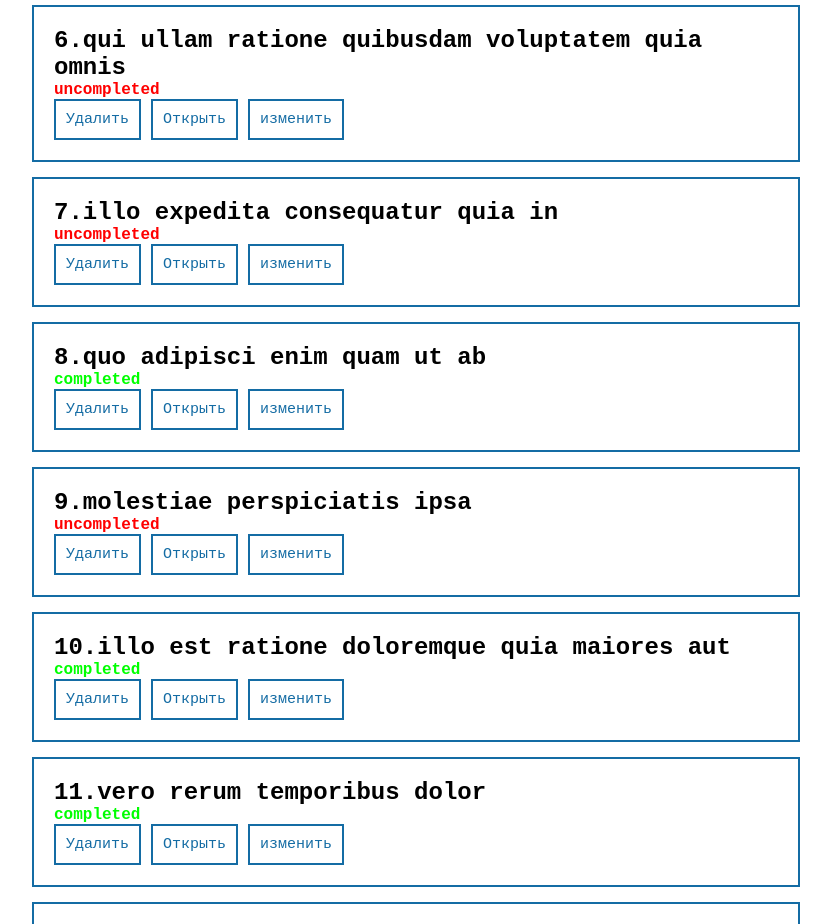
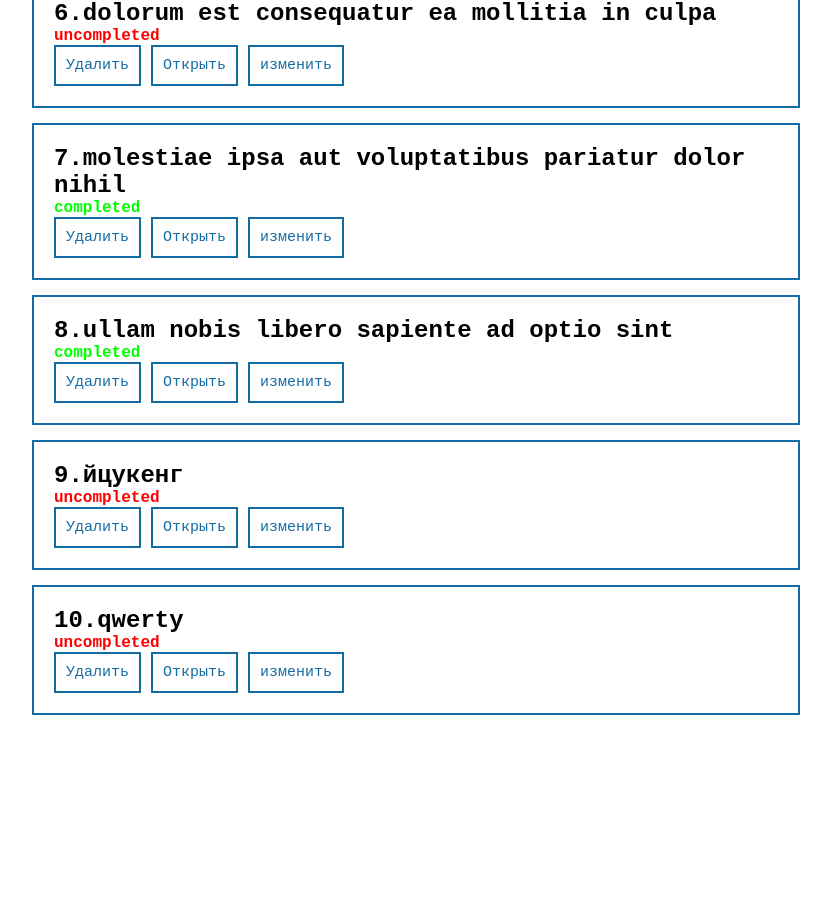
Before and after one commit to djurakulov14/todo-react, a React (Create React App) app: page / in a window 1280 px wide. Shown: the part 877-1801 px from the top of the page, without its empty margins (224-1055 px from the left). After the commit the page ends 1607 px from the top, so only its background shows below. Built offline with nearby package versions, Linux system fonts and the light colour scheme; data requests are answered from the project's data file.

Commit message:
fixed bugs

```diff
--- a/db.json
+++ b/db.json
@@ -1,77 +1,5 @@
 {
   "todos": [
-    {
-      "userId": 1,
-      "id": 1,
-      "title": "sardor",
-      "completed": false
-    },
-    {
-      "userId": 1,
-      "id": 2,
-      "title": "qwerty",
-      "completed": false
-    },
-    {
-      "userId": 1,
-      "id": 3,
-      "title": "fugiat veniam minus",
-      "completed": false
-    },
-    {
-      "userId": 1,
-      "id": 4,
-      "title": "et porro tempora",
-      "completed": true
-    },
-    {
-      "userId": 1,
-      "id": 5,
-      "title": "laboriosam mollitia et enim quasi adipisci quia provident illum",
-      "completed": false
-    },
-    {
-      "userId": 1,
-      "id": 6,
-      "title": "qui ullam ratione quibusdam voluptatem quia omnis",
-      "completed": false
-    },
-    {
-      "userId": 1,
-      "id": 7,
-      "title": "illo expedita consequatur quia in",
-      "completed": false
-    },
-    {
-      "userId": 1,
-      "id": 8,
-      "title": "quo adipisci enim quam ut ab",
-      "completed": true
-    },
-    {
-      "userId": 1,
-      "id": 9,
-      "title": "molestiae perspiciatis ipsa",
-      "completed": false
-    },
-    {
-      "userId": 1,
-      "id": 10,
-      "title": "illo est ratione doloremque quia maiores aut",
-      "completed": true
-    },
-    {
-      "userId": 1,
-      "id": 11,
-      "title": "vero rerum temporibus dolor",
-      "completed": true
-    },
-    {
-      "userId": 1,
-      "id": 12,
-      "title": "ipsa repellendus fugit nisi",
-      "completed": true
-    },
     {
       "userId": 1,
       "id": 13,
@@ -121,9 +49,15 @@
       "completed": true
     },
     {
+      "title": "йцукенг",
+      "body": "",
+      "id": "bcbe8632-332b-4e75-8360-1110325a8bb8",
+      "completed": false
+    },
+    {
       "title": "qwerty",
-      "body": "dasda",
-      "id": "fec0c2f7-9cc2-42ac-827e-4655ad3a97fb",
+      "body": "",
+      "id": "af3c52bd-63d5-4d24-8665-b8a6ebe76360",
       "completed": false
     }
   ]
--- a/src/Pages/HomePage.jsx
+++ b/src/Pages/HomePage.jsx
@@ -20,6 +20,7 @@ export const HomePage = () => {
     }, [])
 
     const removePost = (post) => {
+      request('http://localhost:7777/todos/' + post.id,"DELETE")
       setArr(arr.filter(p => p.id !== post.id))
     }
 
--- a/src/Pages/PostPage.jsx
+++ b/src/Pages/PostPage.jsx
@@ -8,12 +8,12 @@ export const PostPage = () => {
 
   const {state} = useLocation()
 
-  // const {request, error, loading} = useHttp()
+  const {request, error, loading} = useHttp()
 
-  // useEffect(() => {
-  //   request('http://localhost:7777/todos/' + state)
-  //     .then(res => setInfo(res))
-  // }, [])
+  useEffect(() => {
+    request('http://localhost:7777/todos/' + state)
+      .then(res => setInfo(res))
+  }, [])
 
   const completedStyles = {
     fontWeight: 600,
@@ -28,10 +28,10 @@ export const PostPage = () => {
   return (
     <>
     <Header id={state}/>
-    {/* <div className='postPage'>
+    <div className='postPage'>
       <h1>{info.title}</h1>
       {info.completed ? <h3 style={completedStyles}>completed</h3> : <h3 style={UNcompletedStyles}>uncompleted</h3>}
-    </div> */}
+    </div>
     </>
   )
 }
--- a/src/components/EditForm.jsx
+++ b/src/components/EditForm.jsx
@@ -6,22 +6,21 @@ import MyInput from './MyInput/MyInput'
 export const EditForm = ({setVisible, post, setPost}) => {
 
   const {request, error, loading} = useHttp()
+  const [newPost, setNewPost] = useState(post)
 
   const EditPost = (e) => {
     e.preventDefault()
-    const newPost = {
-        ...post,
-    }
+
     request('http://localhost:7777/todos/' + post.id,"PATCH", JSON.stringify(newPost))
-    setPost(post)
+    setPost(newPost)
     setVisible(false)
   }
 
   return (
     <form>
     <MyInput
-        value={post.title}
-        onChange={e => setPost({...post, title: e.target.value})}
+        value={newPost.title}
+        onChange={e => setNewPost({...post, title: e.target.value})}
         type="text"
         placeholder="Название поста"
     />
--- a/src/components/Header.jsx
+++ b/src/components/Header.jsx
@@ -14,7 +14,6 @@ export default function Header({arr ,setArr, filter, setFilter, id}) {
     const [visible, setVisible] = useState(false)
 
     const createPost = (newPost) => {
-      // dispatch({type: "ADD", payload: newPost})
       setArr([...arr, newPost])
       setVisible(false)
     }
--- a/src/components/MyPosts/MyPost.jsx
+++ b/src/components/MyPosts/MyPost.jsx
@@ -28,9 +28,9 @@ export const MyPost = ({item, remove, number}) => {
 
   return (
       <div className={classes.MyPosts}>
-        <h2>{number}.{item.title}</h2>
-        {item.completed ? <p style={completedStyles}>completed</p> : <p style={UNcompletedStyles}>uncompleted</p>}
-        <MyButton onClick={(e) => remove(item)}>Удалить</MyButton>
+        <h2>{number}.{post.title}</h2>
+        {post.completed ? <p style={completedStyles}>completed</p> : <p style={UNcompletedStyles}>uncompleted</p>}
+        <MyButton onClick={(e) => remove(post)}>Удалить</MyButton>
         <MyButton onClick={showPostPage}>Открыть</MyButton>
         <MyButton onClick={() => setVisible(true)}>изменить</MyButton>
         <MyModal visible={visible} setVisible={setVisible}><EditForm setVisible={setVisible} post={post} setPost={setPost}/></MyModal>
--- a/src/components/PostForm.jsx
+++ b/src/components/PostForm.jsx
@@ -16,6 +16,7 @@ const PostForm = ({create}) => {
         }
         request('http://localhost:7777/todos',"POST", JSON.stringify(newPost))
         setPost({title: '', body: ''})
+        create(newPost)
     }
 
     return (
@@ -24,15 +25,9 @@ const PostForm = ({create}) => {
                 value={post.title}
                 onChange={e => setPost({...post, title: e.target.value})}
                 type="text"
-                placeholder="Название поста"
+                placeholder="Название Задания"
             />
-            <MyInput
-                value={post.body}
-                onChange={e => setPost({...post, body: e.target.value})}
-                type="text"
-                placeholder="Описание поста"
-            />
-            <MyButton onClick={addNewPost}>Создать пост</MyButton>
+            <MyButton onClick={addNewPost}>Создать Задание</MyButton>
         </form>
     );
 };
```
